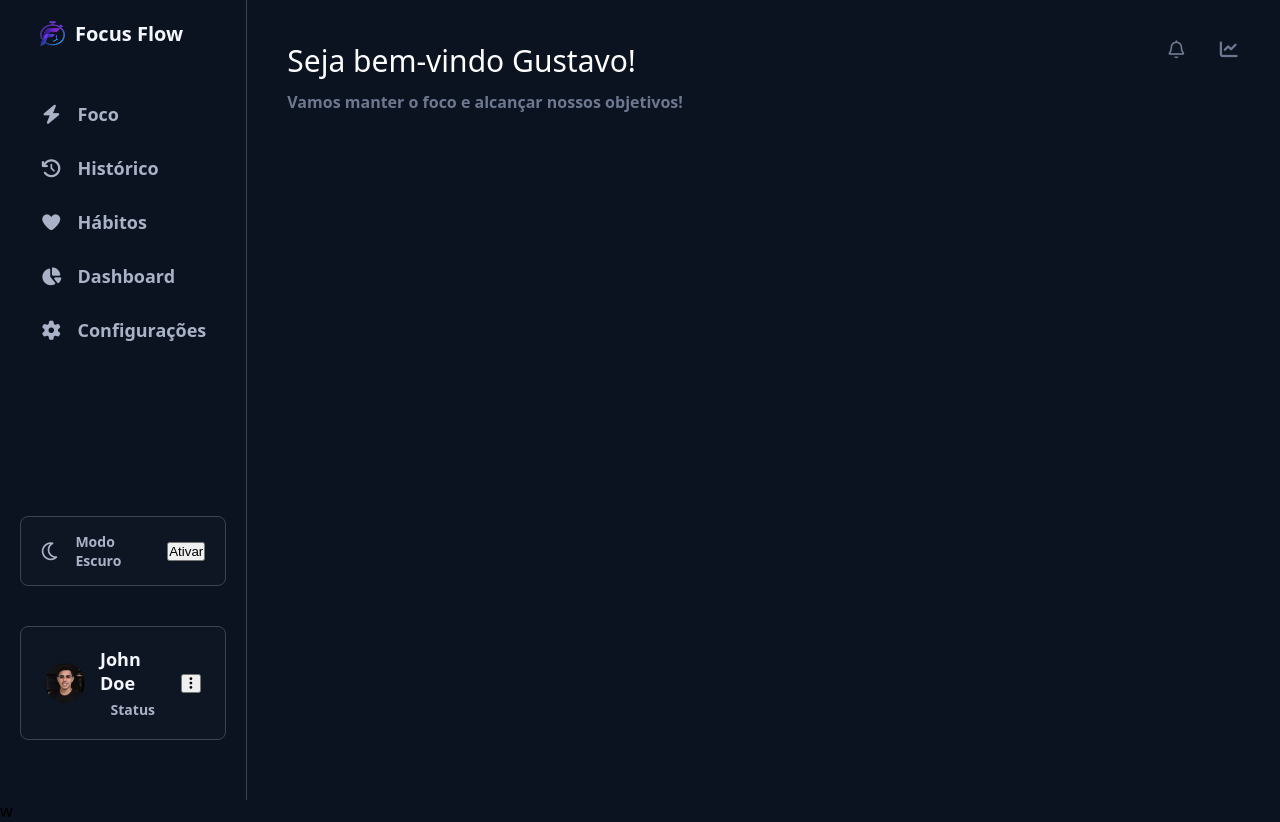
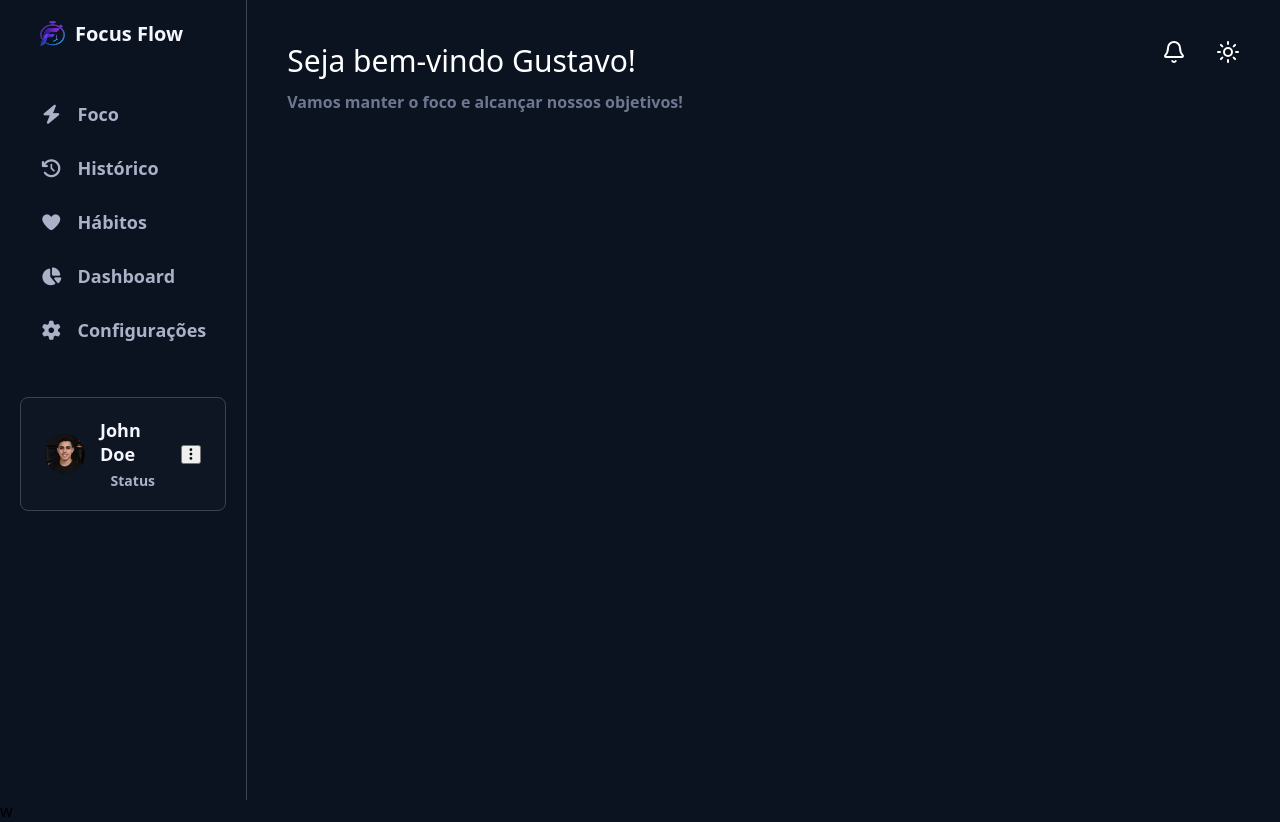
Before and after one commit to jonasalbuquerquecandido/focus-flow, a React (Vite) app: page / in a window 1280 px wide. Built offline with nearby package versions, Linux system fonts and the light colour scheme.

Commit message:
Fix: I removed the switcthTheme card and replaced it with a custamizable link

```diff
--- a/package.json
+++ b/package.json
@@ -10,7 +10,7 @@
     "preview": "vite preview"
   },
   "dependencies": {
-    "lucide-react": "^1.16.0",
+    "lucide-react": "^1.21.0",
     "react": "^19.2.6",
     "react-dom": "^19.2.6"
   },
--- a/src/components/Heading/index.tsx
+++ b/src/components/Heading/index.tsx
@@ -1,3 +1,4 @@
+import { Bell, Sun } from 'lucide-react';
 import style from './style.module.css';
 const name = 'Gustavo';
 
@@ -9,8 +10,8 @@ export function Heading() {
         <p>Vamos manter o foco e alcançar nossos objetivos!</p>
     </div>
     <div className={style.icons}>
-        <i className="fa-regular fa-bell"></i>
-        <i className="fa-solid fa-chart-line"></i>
+        <Bell />
+        <Sun />
     </div>
    </header>
   );
--- a/src/components/Sidebar/index.tsx
+++ b/src/components/Sidebar/index.tsx
@@ -1,15 +1,13 @@
 import style from './style.module.css';
-import { Logo } from '../Logo/logo';
-import { Navigation } from '../Navigation/Navigation'
-import { ThemeSwitcher } from '../ThemeSwitcher/ThemeSwitcher';
-import { UserCard } from '../UserCard/UserCard'
+import { Logo } from '../Logo';
+import { Navigation } from '../Navigation';
+import { UserCard } from '../UserCard';
 
 export function Sidebar() {
   return (
     <div className={style.sidebar}>
       <Logo/>
       <Navigation/>
-      <ThemeSwitcher/>
       <UserCard/>
     </div>
   );
--- a/src/components/ThemeSwitcher/ThemeSwitcher.tsx
+++ /dev/null
@@ -1,11 +0,0 @@
-import style from './style.module.css'
-
-export function ThemeSwitcher() {
-  return (
-    <div className={style.theme}>
-      <i className='fa-regular fa-moon'></i>
-      <p className={style.themeText}>Modo Escuro</p>
-      <button>Ativar</button>
-    </div>
-  );
-}
--- a/src/components/ThemeSwitcher/style.module.css
+++ /dev/null
@@ -1,22 +0,0 @@
-.theme {
-  width: 100%;
-  background: var(--dark-surface-4);
-  display: flex;
-  align-items: center;
-  justify-content: center;
-  gap: 1.5rem;
-  margin-top: auto;
-  border: 0.1rem solid var(--dark-border);
-  padding: 1.5rem 2rem;
-  border-radius: 0.8rem;
-}
-
-.theme i {
-  color: var(--dark-text-secondary);
-  font-size: 1.8rem;
-}
-
-.themeText {
-  font-size: 1.4rem;
-  color: var(--dark-text-secondary);
-}
```
Also changed, not shown: src/components/Logo/index.tsx (renamed from src/components/Logo/logo.tsx), src/components/Navigation/index.tsx (renamed from src/components/Navigation/Navigation.tsx), src/components/UserCard/index.tsx (renamed from src/components/UserCard/UserCard.tsx), 1 other file (tests, documents, lock files or other folders).
